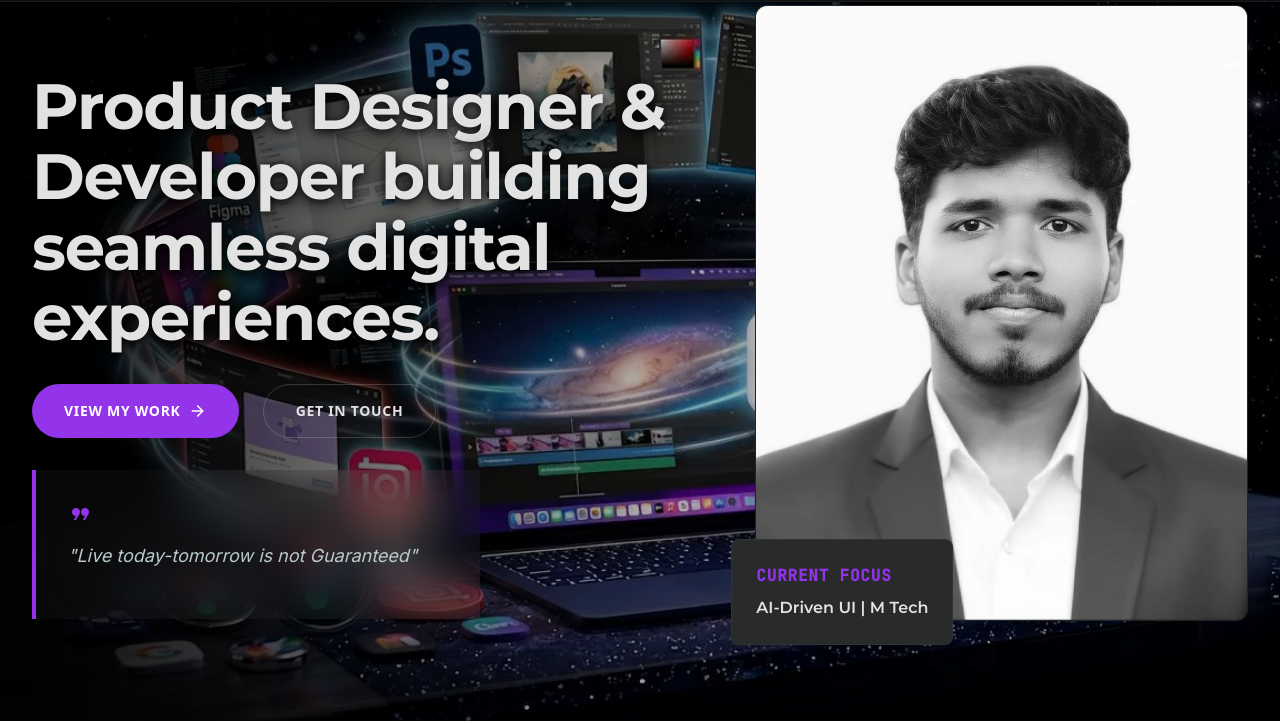
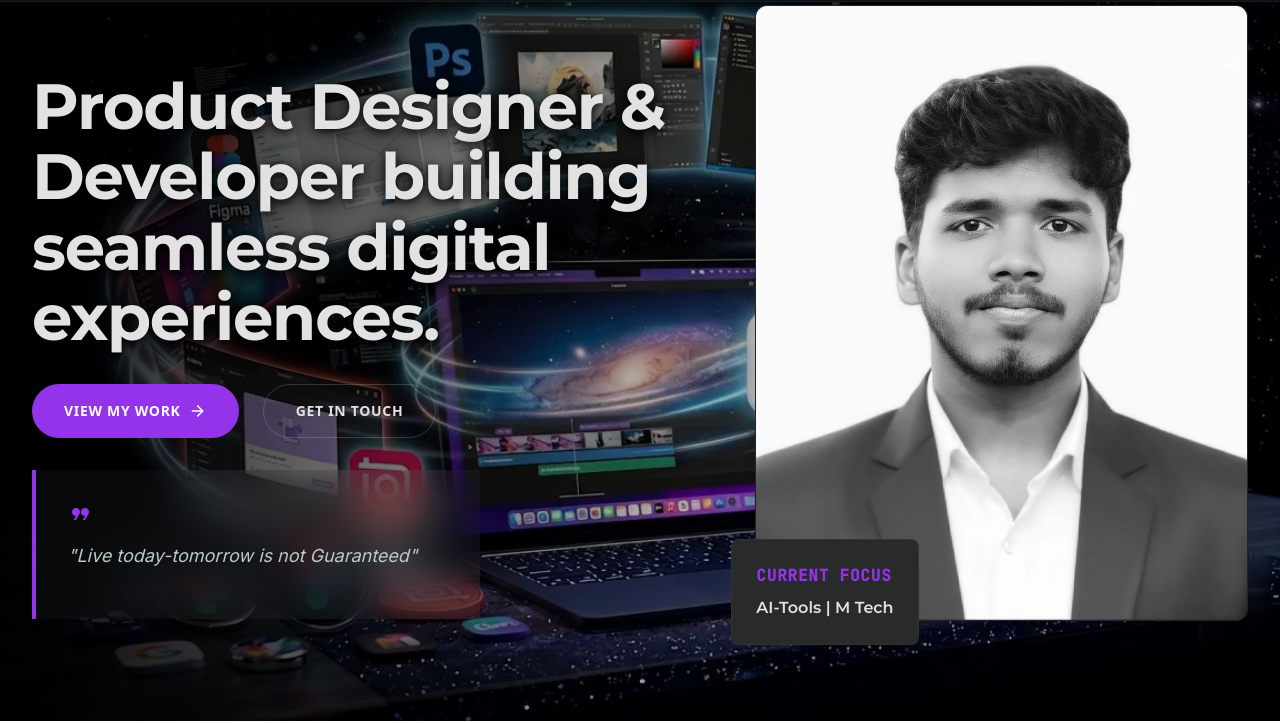
Before and after one commit to Rahul-2703/RAHUL-RAVINDRAN-PORTFOLIO-, a plain HTML site: page index.html in a window 1280 px wide. Shown: the part 79-802 px from the top of the page. Drawn offline with nearby package versions, Linux system fonts and the light colour scheme.

Commit message:
Update index.html

```diff
--- a/index.html
+++ b/index.html
@@ -368,7 +368,7 @@
                         class="absolute -bottom-6 -left-6 bg-surface-container-high p-6 border border-outline-variant/30 rounded-lg hidden md:block group-hover:border-primary-fixed-dim transition-all">
                         <p class="font-label-sm text-primary-fixed-dim mb-2 font-bold uppercase tracking-wider">CURRENT
                             FOCUS</p>
-                        <p class="font-headline-md text-on-background">AI-Driven UI | M Tech </p>
+                        <p class="font-headline-md text-on-background">AI-Tools | M Tech </p>
                     </div>
                 </div>
             </div>
```
